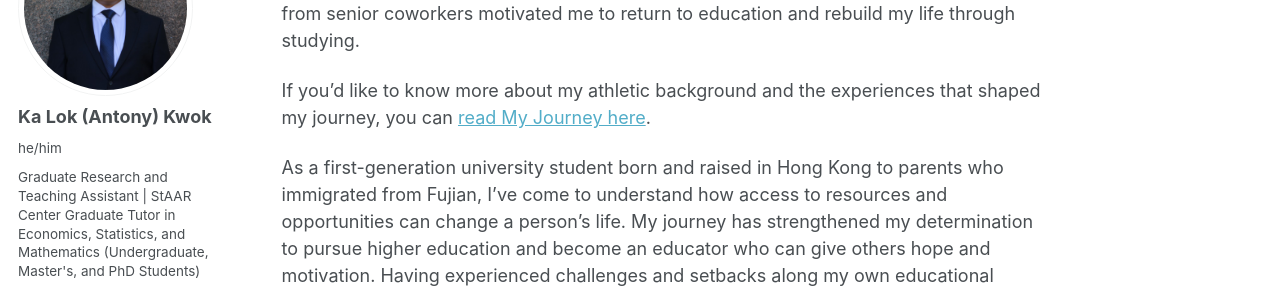
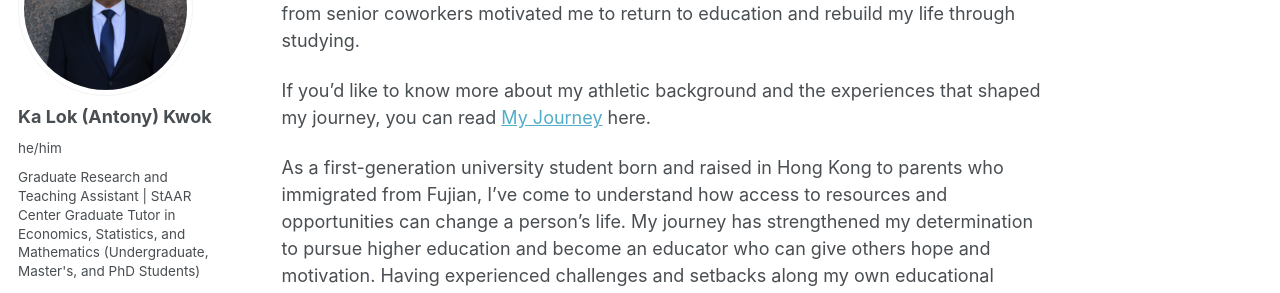
Before and after one commit to AntonyKaLokKwok/AntonyKaLokKwok.github.io, a Jekyll site: the page built from _pages/about.md, in a window 1280 px wide and 900 px high, scrolled down 1886 px. Shown: the part 180-473 px from the top of the window. Built offline with Jekyll 4.4.1, drawn with Linux system fonts in a browser that asks for light colours; a style sheet for code colours, icons or effects is not loaded.

```diff
--- a/_pages/about.md
+++ b/_pages/about.md
@@ -48,7 +48,7 @@ Beyond academia, my journey has been shaped by an unconventional transition from
 
 After losing the sporting career I'd worked toward, I took physically demanding jobs at DHL and FedEx cargo facilities at Hong Kong International Airport. At that point, I'd lost hope and had little idea of what my future would look like. Eventually, encouragement from senior coworkers motivated me to return to education and rebuild my life through studying.
 
-If you'd like to know more about my athletic background and the experiences that shaped my journey, you can [read My Journey here](/my-journey/).
+If you'd like to know more about my athletic background and the experiences that shaped my journey, you can read [My Journey](/my-journey/) here.
 
 As a first-generation university student born and raised in Hong Kong to parents who immigrated from Fujian, I've come to understand how access to resources and opportunities can change a person's life. My journey has strengthened my determination to pursue higher education and become an educator who can give others hope and motivation. Having experienced challenges and setbacks along my own educational journey, I hope to help students overcome similar barriers and pursue opportunities they might otherwise believe are out of reach.
 
```
